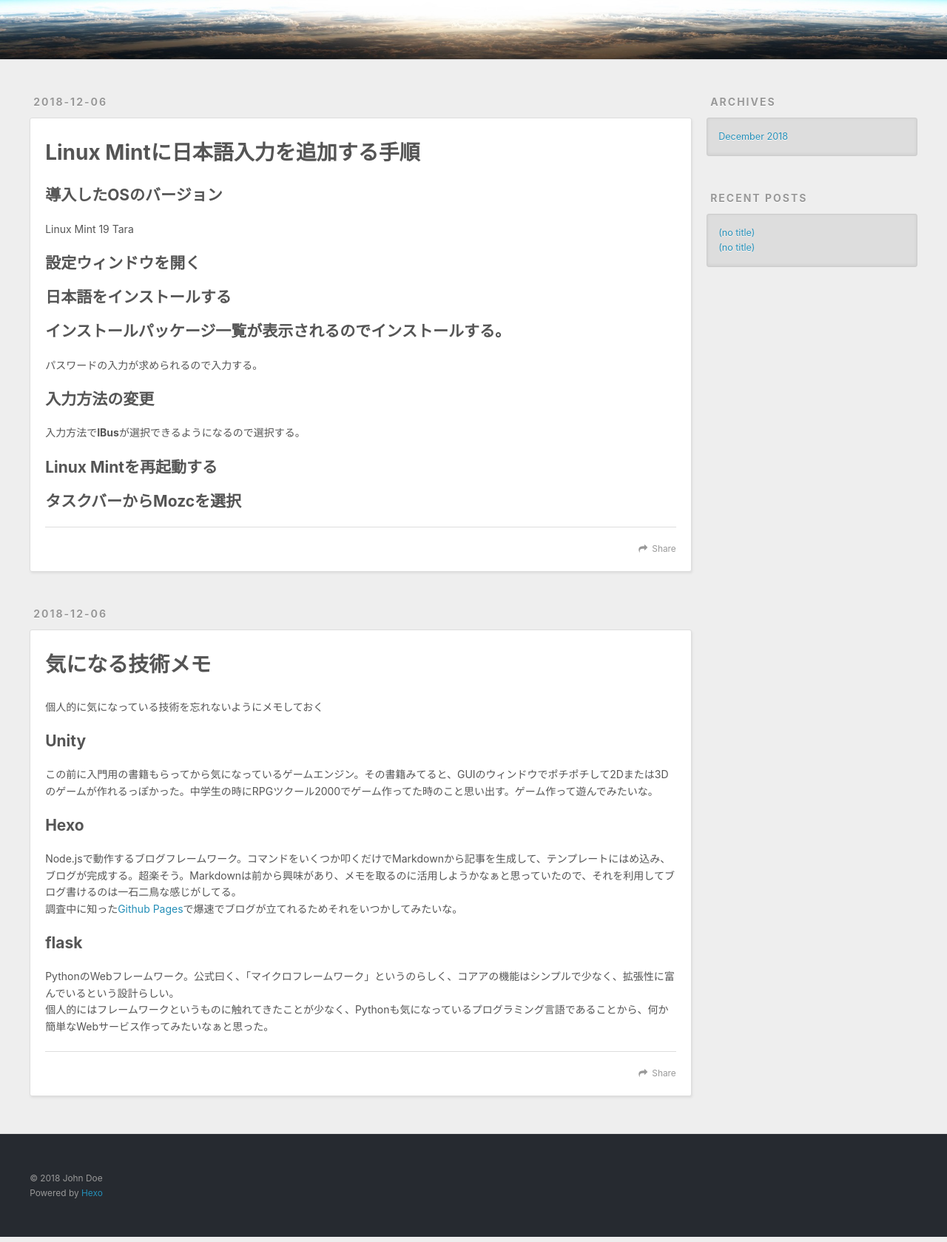
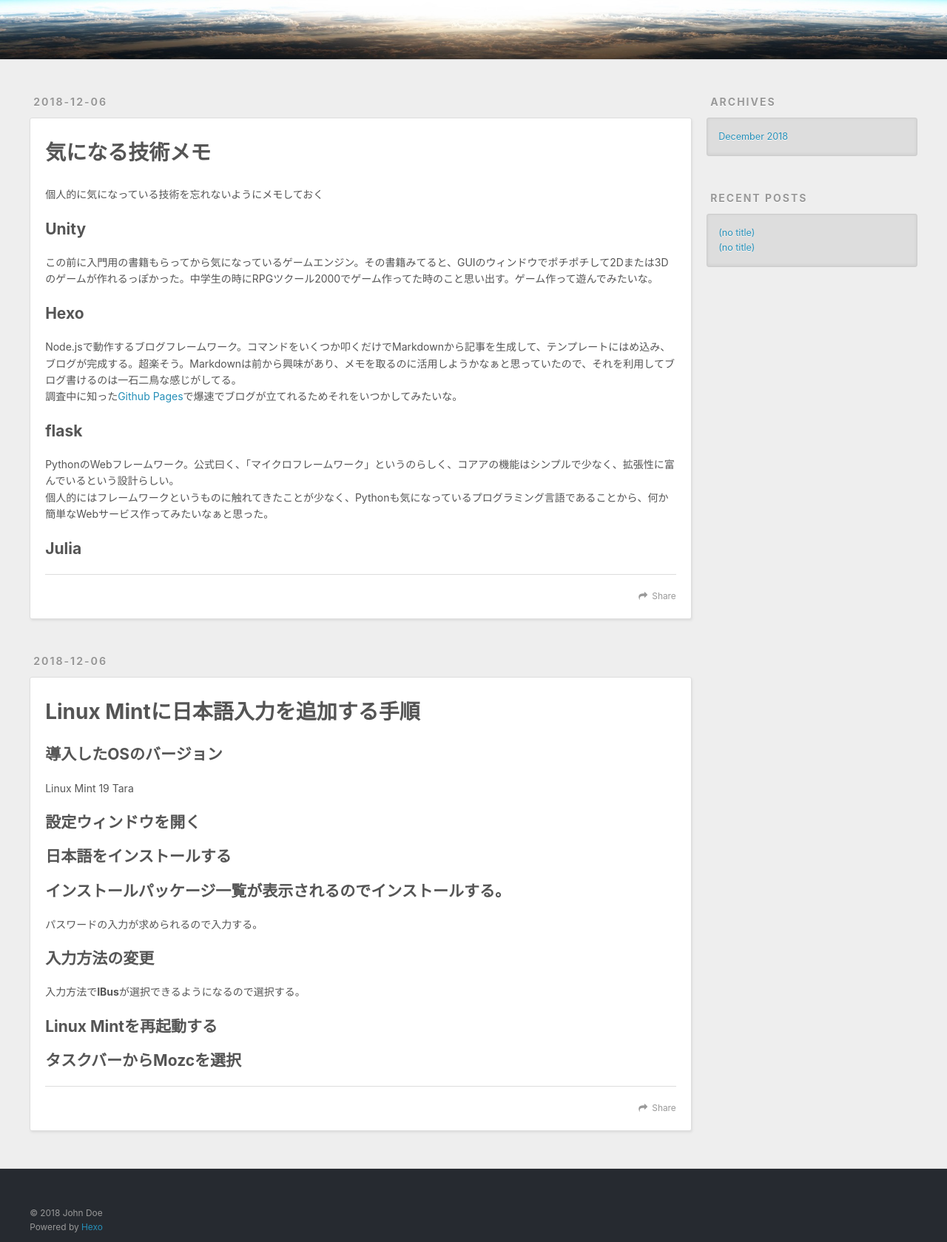
Before and after one commit to cheesejp/cheesejp.github.io, a plain HTML site: page index.html in a window 1280 px wide. Shown: the part 220-1899 px from the top of the page at 74% size. Drawn offline with nearby package versions, Linux system fonts and the light colour scheme.

Commit message:
Site updated: 2018-12-06 22:09:37

```diff
--- a/index.html
+++ b/index.html
@@ -62,6 +62,39 @@
       <div class="outer">
         <section id="main">
 
+    <article id="post-check-tech" class="article article-type-post" itemscope="" itemprop="blogPost">
+  <div class="article-meta">
+    <a href="/2018/12/06/check-tech/" class="article-date">
+  <time datetime="2018-12-06T13:05:42.124Z" itemprop="datePublished">2018-12-06</time>
+</a>
+
+  </div>
+  <div class="article-inner">
+
+
+    <div class="article-entry" itemprop="articleBody">
+
+        <h1 id="気になる技術メモ"><a href="#気になる技術メモ" class="headerlink" title="気になる技術メモ"></a>気になる技術メモ</h1><p>個人的に気になっている技術を忘れないようにメモしておく</p>
+<h2 id="Unity"><a href="#Unity" class="headerlink" title="Unity"></a>Unity</h2><p>この前に入門用の書籍もらってから気になっているゲームエンジン。その書籍みてると、GUIのウィンドウでポチポチして2Dまたは3Dのゲームが作れるっぽかった。中学生の時にRPGツクール2000でゲーム作ってた時のこと思い出す。ゲーム作って遊んでみたいな。</p>
+<h2 id="Hexo"><a href="#Hexo" class="headerlink" title="Hexo"></a>Hexo</h2><p>Node.jsで動作するブログフレームワーク。コマンドをいくつか叩くだけでMarkdownから記事を生成して、テンプレートにはめ込み、ブログが完成する。超楽そう。Markdownは前から興味があり、メモを取るのに活用しようかなぁと思っていたので、それを利用してブログ書けるのは一石二鳥な感じがしてる。<br>調査中に知った<a href="https://pages.github.com/" target="_blank" rel="noopener">Github Pages</a>で爆速でブログが立てれるためそれをいつかしてみたいな。</p>
+<h2 id="flask"><a href="#flask" class="headerlink" title="flask"></a>flask</h2><p>PythonのWebフレームワーク。公式曰く、「マイクロフレームワーク」というのらしく、コアアの機能はシンプルで少なく、拡張性に富んでいるという設計らしい。<br>個人的にはフレームワークというものに触れてきたことが少なく、Pythonも気になっているプログラミング言語であることから、何か簡単なWebサービス作ってみたいなぁと思った。</p>
+<h2 id="Julia"><a href="#Julia" class="headerlink" title="Julia"></a>Julia</h2><!--stackedit_data:
+eyJoaXN0b3J5IjpbMTczMjgwNjExMl19
+-->
+
+
+    </div>
+    <footer class="article-footer">
+      <a data-url="http://yoursite.com/2018/12/06/check-tech/" data-id="cjpcmbu0j0001b7x1k0nvz70j" class="article-share-link">Share</a>
+
+
+    </footer>
+  </div>
+
+</article>
+
+
+
     <article id="post-install-japanese-input-linuxmint19" class="article article-type-post" itemscope="" itemprop="blogPost">
   <div class="article-meta">
     <a href="/2018/12/06/install-japanese-input-linuxmint19/" class="article-date">
@@ -81,39 +114,7 @@
 
     </div>
     <footer class="article-footer">
-      <a data-url="http://yoursite.com/2018/12/06/install-japanese-input-linuxmint19/" data-id="cjpclmi3l0001gcx1ol2bi899" class="article-share-link">Share</a>
-
-
-    </footer>
-  </div>
-
-</article>
-
-
-
-    <article id="post-check-tech" class="article article-type-post" itemscope="" itemprop="blogPost">
-  <div class="article-meta">
-    <a href="/2018/12/06/check-tech/" class="article-date">
-  <time datetime="2018-12-06T12:24:38.283Z" itemprop="datePublished">2018-12-06</time>
-</a>
-
-  </div>
-  <div class="article-inner">
-
-
-    <div class="article-entry" itemprop="articleBody">
-
-        <h1 id="気になる技術メモ"><a href="#気になる技術メモ" class="headerlink" title="気になる技術メモ"></a>気になる技術メモ</h1><p>個人的に気になっている技術を忘れないようにメモしておく</p>
-<h2 id="Unity"><a href="#Unity" class="headerlink" title="Unity"></a>Unity</h2><p>この前に入門用の書籍もらってから気になっているゲームエンジン。その書籍みてると、GUIのウィンドウでポチポチして2Dまたは3Dのゲームが作れるっぽかった。中学生の時にRPGツクール2000でゲーム作ってた時のこと思い出す。ゲーム作って遊んでみたいな。</p>
-<h2 id="Hexo"><a href="#Hexo" class="headerlink" title="Hexo"></a>Hexo</h2><p>Node.jsで動作するブログフレームワーク。コマンドをいくつか叩くだけでMarkdownから記事を生成して、テンプレートにはめ込み、ブログが完成する。超楽そう。Markdownは前から興味があり、メモを取るのに活用しようかなぁと思っていたので、それを利用してブログ書けるのは一石二鳥な感じがしてる。<br>調査中に知った<a href="https://pages.github.com/" target="_blank" rel="noopener">Github Pages</a>で爆速でブログが立てれるためそれをいつかしてみたいな。</p>
-<h2 id="flask"><a href="#flask" class="headerlink" title="flask"></a>flask</h2><p>PythonのWebフレームワーク。公式曰く、「マイクロフレームワーク」というのらしく、コアアの機能はシンプルで少なく、拡張性に富んでいるという設計らしい。<br>個人的にはフレームワークというものに触れてきたことが少なく、Pythonも気になっているプログラミング言語であることから、何か簡単なWebサービス作ってみたいなぁと思った。</p>
-<!--stackedit_data:
-eyJoaXN0b3J5IjpbMTczMjgwNjExMl19
--->
-
-    </div>
-    <footer class="article-footer">
-      <a data-url="http://yoursite.com/2018/12/06/check-tech/" data-id="cjpckr19q0000a1x1ptshyr17" class="article-share-link">Share</a>
+      <a data-url="http://yoursite.com/2018/12/06/install-japanese-input-linuxmint19/" data-id="cjpcmbu0m0002b7x1eq0f1y1f" class="article-share-link">Share</a>
 
 
     </footer>
@@ -154,11 +155,11 @@ eyJoaXN0b3J5IjpbMTczMjgwNjExMl19
       <ul>
 
           <li>
-            <a href="/2018/12/06/install-japanese-input-linuxmint19/">(no title)</a>
+            <a href="/2018/12/06/check-tech/">(no title)</a>
           </li>
 
           <li>
-            <a href="/2018/12/06/check-tech/">(no title)</a>
+            <a href="/2018/12/06/install-japanese-input-linuxmint19/">(no title)</a>
           </li>
 
       </ul>
```
Also changed, not shown: 2018/12/06/check-tech/index.html (+10 -13 lines), 2018/12/06/install-japanese-input-linuxmint19/index.html (+10 -6 lines), archives/2018/12/index.html (+6 -6 lines), archives/2018/index.html (+6 -6 lines), archives/index.html (+6 -6 lines).
